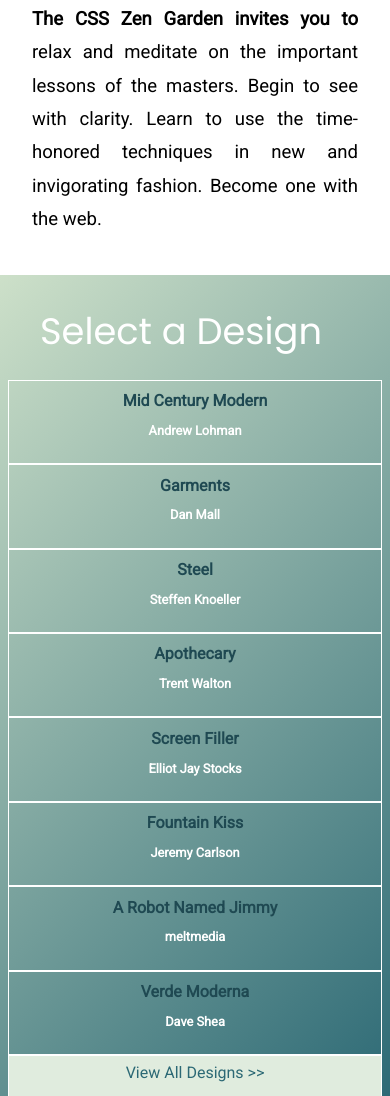
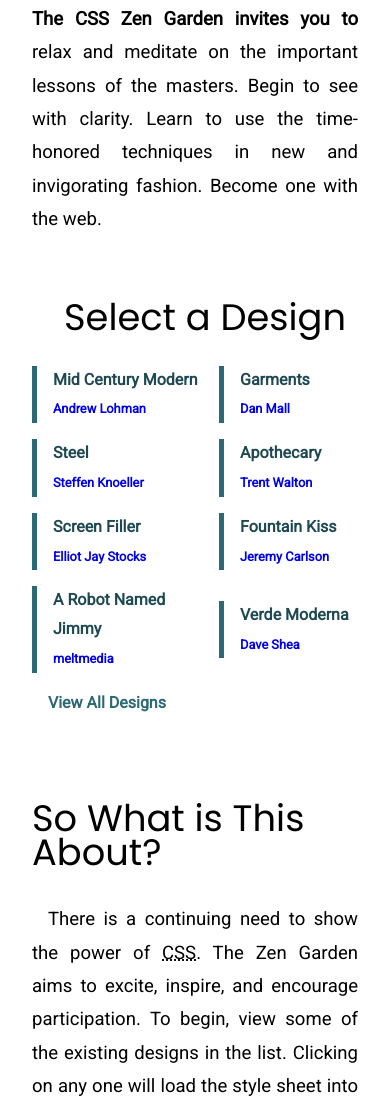
Before and after one commit to AzrielleP/Pure-HTML-and-CSS-Practice-Repo, a plain HTML site: page CSS Zen/index.html in a window 390 px wide. Shown: the part 1371-2467 px from the top of the page. Drawn offline with Linux system fonts and the light colour scheme.

Commit message:
Finalized

```diff
--- a/CSS Zen/index.html
+++ b/CSS Zen/index.html
@@ -122,7 +122,7 @@
 					<a href="http://www.mezzoblue.com/" class="designer-name">Dave Shea</a>
 				</li>
 				<li class="view-all">
-					<a href="http://www.mezzoblue.com/zengarden/alldesigns/" > View All Designs >></a>
+					<a href="http://www.mezzoblue.com/zengarden/alldesigns/" > View All Designs</a>
 				</li>
 			</ul>
 		</div>
--- a/CSS Zen/style.css
+++ b/CSS Zen/style.css
@@ -41,10 +41,6 @@ h3{
 
 
 /*LANDING*/
-abbr{
-	text-decoration: none;
-}
-
 .summary a:active{
 	color:#68B2A0;
 }
@@ -86,7 +82,7 @@ header h2{
 
 /*SECOND-PART*/
 .article-1{
-	height: 95vh;
+	height: fit-content;
 	color: black;
 }
 
@@ -99,6 +95,25 @@ header h2{
 }
 
 /*selecting a design*/
+.select-design{
+	padding-left: 2rem;
+}
+
+.select-design ul{
+	display:grid;
+	grid-template-columns: 1fr 1fr;
+	grid-gap: 1em;
+	align-items: center;
+	list-style-type: none;
+}
+
+.select-design li{
+	text-align: left;
+	margin: 0;
+	padding-left: 1rem;
+	border-left: 5px solid #2c6975;
+}
+
 .select-design a{
 	text-decoration: none;
 }
@@ -112,9 +127,8 @@ header h2{
 	padding: 0;
 	font-weight: bold;
 	color: rgb(31, 73, 82);
-	line-height: .5;
+	line-height: .3;
 }
-
 .select-design .designer-name{
 	font-size: .8rem;
 	padding: 0;
@@ -126,47 +140,10 @@ header h2{
 	text-align: center;
 }
 
-@media screen and (max-width:49em){
-	/*Selecting a design */
-	.select-design{
-		background: linear-gradient(135deg, rgba(205,224,201,1) 0%,rgba(44,105,117,1) 100%);
-		font-size: 1em;
-		text-align: center;
-		padding: .5em;
-
-	}
-
-	.select-design h3{
-		color:white;
-	}
-
-	.select-design li{
-		margin: 1rem;
-		list-style: none;
-		border: 1px solid white;
-		height: 10vh;
-		padding: .4rem;
-		margin: auto;
-	}
-
-	.select-design .designer-name{
-		color:white;
-	}
-
-	li.view-all{
-	font-size: 1rem;
-	background-color: #e0ecde;
-	height: 5vh;
-	padding: .2rem;
-	}
-
-	/*third-part*/
-	.main-supporting h3{
-		border-bottom: 2px solid #2c6975;
-		border-top: 2px solid #2c6975;
-	}
+.select-design .view-all{
+	border:none;
+	font-weight: bold;
 }
-
 
 /*third-part*/
 .main-supporting h3{
@@ -224,18 +201,17 @@ footer ul{
 
 
 /*FOR LARGER SCREENS */
-@media screen and (min-width:50em){
+@media screen and (min-width:70em){
 
 	/*second-part*/
 	.second-part{
 		display: flex;
-		padding: 1rem 10rem 2rem 10rem;
+		padding: 1rem 10rem 0 10rem;
 
 	}
 
 	.article-1{
 		flex:1;
-		height: 90vh;
 	}
 
 	.select-design{
@@ -243,20 +219,7 @@ footer ul{
 		padding-left: 5rem;
 	}
 
-	.select-design ul{
-		display:grid;
-		grid-template-columns: 1fr 1fr;
-		grid-gap: 1em;
-		align-items: center;
-		list-style-type: none;
-	}
 
-	.select-design li{
-		text-align: left;
-		margin: 0;
-		padding-left: 1rem;
-		border-left: 5px solid #2c6975;
-	}
 
 	.select-design h3{
 		color:#2c6975;
@@ -273,18 +236,18 @@ footer ul{
 	}
 
 	/*third-part*/
-	.main-supporting, .requirements{
+	.main-supporting{
 		padding: 0rem 10rem 2rem 10rem;
-		background-color:
 	}
 
 	.explanation, .participation, .benefits{
-
 		padding-right: 10rem;
 	}
 
 	.requirements{
-		padding: 2rem 10rem;
+		padding-top: 2rem;
+		padding-right: 20rem;
+		padding-left: 10rem;
 
 	}
 
@@ -299,5 +262,4 @@ footer ul{
 	.zen-resources{
 		flex:1;
 	}
-
 }
```
